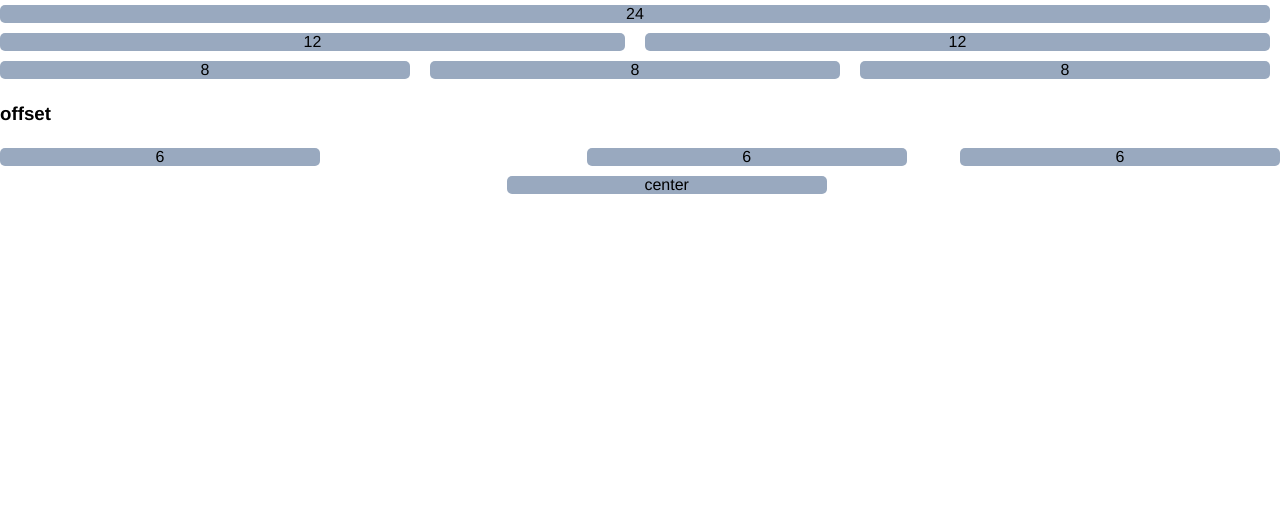
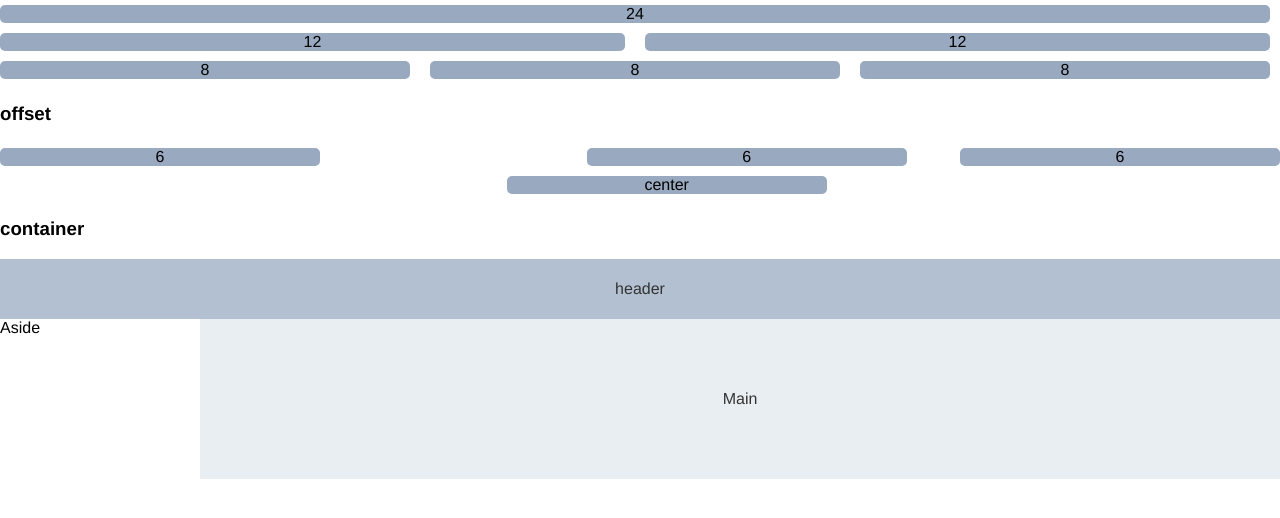
Before and after one commit to io-o/o-ui, a Vue app: page / in a window 1280 px wide. Shown: the top 518 px of the page. Built offline with nearby package versions, Linux system fonts and the light colour scheme.

Commit message:
add container

```diff
--- /dev/null
+++ b/src/components/o-aside/index.vue
@@ -0,0 +1,24 @@
+<template>
+  <div class="o-aside" :style="getWidth">
+    <slot />
+  </div>
+</template>
+
+<script type="text/javascript">
+export default {
+  props: {
+    width: {
+      type: String,
+      default: "300px"
+    }
+  },
+
+  computed: {
+    getWidth() {
+      let res = {};
+      res.width = this.width;
+      return res;
+    }
+  }
+};
+</script>
--- a/src/components/o-col/index.vue
+++ b/src/components/o-col/index.vue
@@ -18,23 +18,22 @@ export default {
   },
   computed: {
     gutter() {
-      if (this.$parent.$options._componentTag === 'o-row' && this.$parent.gutter !== 0) {
+      if (
+        this.$parent.$options._componentTag === "o-row" &&
+        this.$parent.gutter !== 0
+      ) {
         return {
-          paddingLeft: `${ this.$parent.gutter / 2 }px`,
-          paddingRight: `${ this.$parent.gutter / 2 }px`
-        }
+          paddingLeft: `${this.$parent.gutter / 2}px`,
+          paddingRight: `${this.$parent.gutter / 2}px`
+        };
       }
     }
   },
 
-  created () {
+  created() {},
 
-  },
-
-  methods: {
-
-  },
-}
+  methods: {}
+};
 </script>
 
 <style lang="stylus">
--- /dev/null
+++ b/src/components/o-container/index.vue
@@ -0,0 +1,47 @@
+<template>
+  <section :class="['o-container', { 'is-vertical': isVertical }]">
+    <slot />
+  </section>
+</template>
+
+<script type="text/javascript">
+export default {
+  props: {
+    direction: {
+      type: String,
+      default: ""
+    }
+  },
+  computed: {
+    isVertical() {
+      if (this.direction === 'vertical') {
+        return true
+      } else if (this.direction === 'horizontal') {
+        return false
+      }
+      return this.$slots && this.$slots.default
+        ? this.$slots.default.some(vnode => {
+          const tag = vnode.componentOptions && vnode.componentOptions.tag
+          return tag === 'o-header' || tag === 'o-footer'
+        })
+        : false
+    }
+  },
+
+  created() { },
+
+  methods: {}
+};
+</script>
+
+<style lang="stylus">
+.o-container
+  display flex
+  flex 1
+  flex-direction row
+  flex-basis auto
+  box-box-sizing border-box
+  min-height  0
+  &.is-vertical
+    flex-direction column
+</style>
--- /dev/null
+++ b/src/components/o-footer/index.vue
@@ -0,0 +1,24 @@
+<template>
+  <div class="o-footer" :style="heightStyle">
+    <slot />
+  </div>
+</template>
+
+<script type="text/javascript">
+export default {
+  props: {
+    height: {
+      type: Number,
+      default: 60
+    }
+  },
+
+  computed: {
+    heightStyle() {
+      let res = {}
+      res.height = `${this.height}px`
+      return res
+    }
+  }
+};
+</script>
--- /dev/null
+++ b/src/components/o-header/index.vue
@@ -0,0 +1,26 @@
+<template>
+  <div class="o-header" :style="heightStyle">
+    <slot />
+  </div>
+</template>
+
+<script type="text/javascript">
+export default {
+  props: {
+    height: {
+      type: Number,
+      default: 60
+    }
+  },
+
+  computed: {
+    heightStyle() {
+      let res = {};
+      res.height = `${this.height}px`;
+      return res;
+    }
+  }
+};
+</script>
+
+<style lang="stylus"></style>
--- /dev/null
+++ b/src/components/o-main/index.vue
@@ -0,0 +1,26 @@
+<template>
+  <div class="o-main">
+    <slot />
+  </div>
+</template>
+
+<script type="text/javascript">
+export default {
+  data() {
+    return {};
+  },
+
+  created() {},
+
+  methods: {}
+};
+</script>
+
+<style lang="stylus">
+.o-main
+  flex 1
+  background-color #e9eef3
+  color #333
+  text-align center
+  line-height 160px
+</style>
--- a/src/components/o-row/index.vue
+++ b/src/components/o-row/index.vue
@@ -1,7 +1,7 @@
 <template>
   <div
     :style="[rowGutter, getJustifyStyle]"
-    :class="['o-row', {'o-row--flex': this.type === 'flex'}]"
+    :class="['o-row', { 'o-row--flex': this.type === 'flex' }]"
   >
     <slot />
   </div>
@@ -17,71 +17,67 @@ export default {
     type: String,
     justify: {
       type: String,
-      default: ''
-    },
+      default: ""
+    }
   },
   computed: {
     rowGutter() {
       if (this.gutter !== 0) {
-        const res = {}
-        res.marginLeft = `-${this.gutter / 2}px`
-        res.marginRight = res.paddingLeft
-        return res
+        const res = {};
+        res.marginLeft = `-${this.gutter / 2}px`;
+        res.marginRight = res.paddingLeft;
+        return res;
       }
     },
     getJustifyStyle() {
-      if (this.justify !== '') {
+      if (this.justify !== "") {
         let justifyStyle = "";
         switch (this.justify) {
-          case 'start':
+          case "start":
             justifyStyle = {
-              justifyContent: 'flex-start',
-            }
+              justifyContent: "flex-start"
+            };
             break;
-          case 'end':
+          case "end":
             justifyStyle = {
-              justifyContent: 'flex-end',
-            }
+              justifyContent: "flex-end"
+            };
             break;
-          case 'center':
+          case "center":
             justifyStyle = {
-              justifyContent: 'center',
-            }
+              justifyContent: "center"
+            };
             break;
-          case 'space-around':
+          case "space-around":
             justifyStyle = {
-              justifyContent: 'space-around',
-            }
+              justifyContent: "space-around"
+            };
             break;
-          case 'space-between':
+          case "space-between":
             justifyStyle = {
-              justifyContent: 'space-between',
-            }
+              justifyContent: "space-between"
+            };
             break;
-          case 'space-evenly':
+          case "space-evenly":
             justifyStyle = {
-              justifyContent: 'space-evenly',
-            }
+              justifyContent: "space-evenly"
+            };
             break;
           default:
             justifyStyle = {
-              justifyContent: this.justify,
-            }
+              justifyContent: this.justify
+            };
             break;
         }
-        return justifyStyle
+        return justifyStyle;
       }
     }
   },
 
-  created() {
+  created() {},
 
-  },
-
-  methods: {
-
-  },
-}
+  methods: {}
+};
 </script>
 
 <style lang="stylus">
--- a/src/views/ui.vue
+++ b/src/views/ui.vue
@@ -25,39 +25,48 @@
       <o-col :span="6">
         <div class="item">6</div>
       </o-col>
-      <o-col
-        :span="6"
-        :offset="5"
-      >
+      <o-col :span="6" :offset="5">
         <div class="item">6</div>
       </o-col>
-      <o-col
-        :span="6"
-        :offset="1"
-      >
+      <o-col :span="6" :offset="1">
         <div class="item">6</div>
       </o-col>
     </o-row>
     <o-row type="flex" justify="center">
-      <o-col
-        :span="6"
-        :offset="1"
-      >
+      <o-col :span="6" :offset="1">
         <div class="item">center</div>
       </o-col>
     </o-row>
+    <h3>container</h3>
+    <o-container>
+      <o-header>header</o-header>
+       <o-container>
+         <o-aside width="200px">Aside</o-aside>
+       <o-main>Main</o-main>
+       </o-container>
+    </o-container>
   </div>
 </template>
 
 <script type="text/javascript">
-import oRow from '@/components/o-row/index.vue'
-import oCol from '@/components/o-col/index.vue'
+import oRow from "@/components/o-row/index.vue";
+import oCol from "@/components/o-col/index.vue";
+import oContainer from "@/components/o-container/index.vue";
+import oHeader from "@/components/o-header/index.vue";
+import oMain from "@/components/o-main/index.vue";
+import oFooter from "@/components/o-footer/index.vue";
+import oAside from "@/components/o-aside/index.vue";
 export default {
   components: {
     oRow,
-    oCol
-  },
-}
+    oCol,
+    oContainer,
+    oHeader,
+    oFooter,
+    oMain,
+    oAside
+  }
+};
 </script>
 
 <style lang="stylus">
@@ -66,5 +75,9 @@ export default {
   text-align center
   border-radius 5px
   margin 5px 0
-
+.o-header, .o-footer
+  background-color #B3C0D1
+  color #333
+  text-align center
+  line-height 60px
 </style>
```
Also changed, not shown: src/router.js (+4 -4 lines).
